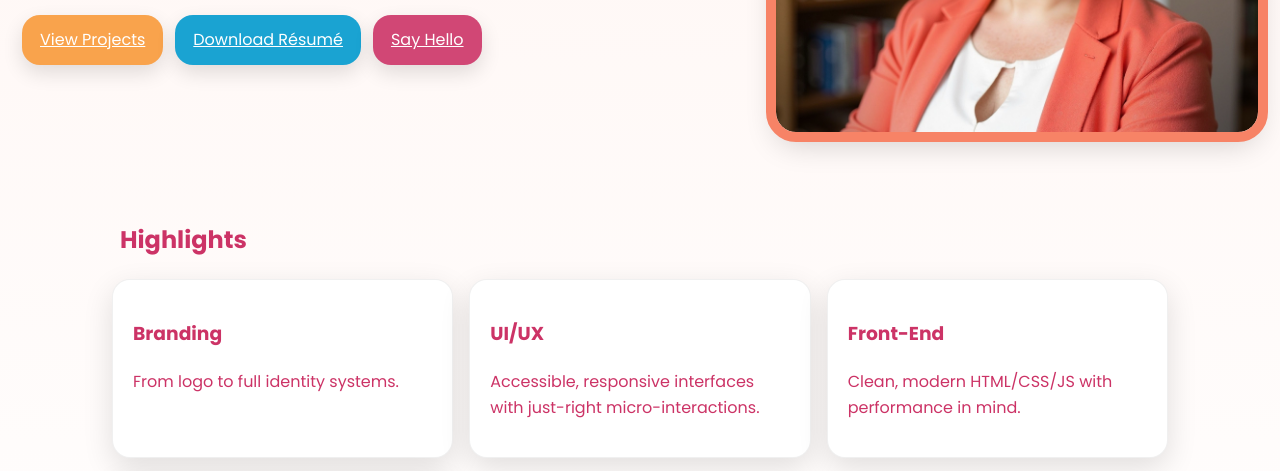
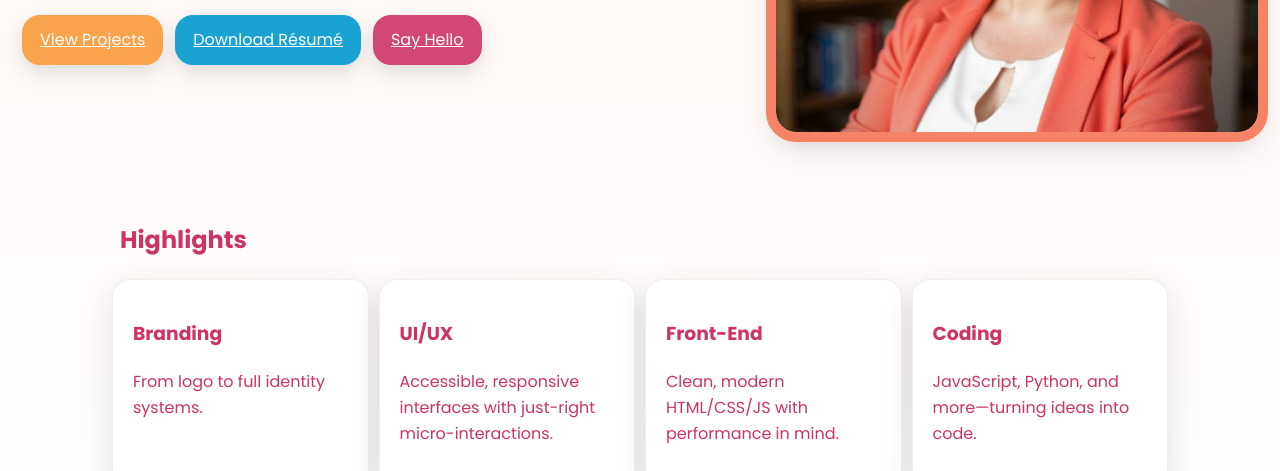
Before and after one commit to BSoto313/AI-website, a plain HTML site: page index.html in a window 1280 px wide. Shown: the part 416-887 px from the top of the page. Drawn offline with Linux system fonts and the light colour scheme.

Commit message:
rearranging grid columns and updating CSS import statement

```diff
--- a/assets/css/style.css
+++ b/assets/css/style.css
@@ -88,9 +88,9 @@ main { padding: 20px 22px 80px; max-width: 1100px; margin: 0 auto; }
 .section-title { display:flex; align-items:center; gap:10px;}
 .section-title .bar { height: 10px; width: 50px; border-radius:999px; background: var(--accent); box-shadow: 0 0 20px var(--accent); }
 
-.grid { display:grid; gap: 16px; grid-template-columns: repeat(12, 2fr); }
-.col-4 { grid-column: span 4; } .col-6 { grid-column: span 6; } .col-12 { grid-column: span 12; }
-@media (max-width: 900px) { .col-4, .col-6 { grid-column: span 12; } }
+.grid { display:grid; gap: 10px; grid-template-columns: repeat(12, 2fr); }
+.col-3 { grid-column: span 3; } .col-6 { grid-column: span 6; } .col-12 { grid-column: span 12; }
+@media (max-width: 900px) { .col-3, .col-6 { grid-column: span 12; } }
 
 footer {
   padding: 30px 22px; text-align:center; opacity:.8;
--- a/index.html
+++ b/index.html
@@ -55,10 +55,10 @@
 <main>
   <div class="badges"><div class="bar"></div><h2>Highlights</h2></div>
   <div class="grid">
-    <div class="card col-4"><h3>Branding</h3><p>From logo to full identity systems.</p></div>
-    <div class="card col-4"><h3>UI/UX</h3><p>Accessible, responsive interfaces with just-right micro-interactions.</p></div>
-    <div class="card col-4"><h3>Front-End</h3><p>Clean, modern HTML/CSS/JS with performance in mind.</p></div>
-    <div class="card col-4"><h3>Coding</h3><p>JavaScript, Python, and more—turning ideas into code.</p></div>
+    <div class="card col-3"><h3>Branding</h3><p>From logo to full identity systems.</p></div>
+    <div class="card col-3"><h3>UI/UX</h3><p>Accessible, responsive interfaces with just-right micro-interactions.</p></div>
+    <div class="card col-3"><h3>Front-End</h3><p>Clean, modern HTML/CSS/JS with performance in mind.</p></div>
+    <div class="card col-3"><h3>Coding</h3><p>JavaScript, Python, and more—turning ideas into code.</p></div>
   </div>
 </main>
 <footer>© 2025 Bonnie Soto • Built with love and a little JavaScript sparkle ✨</footer>
```
